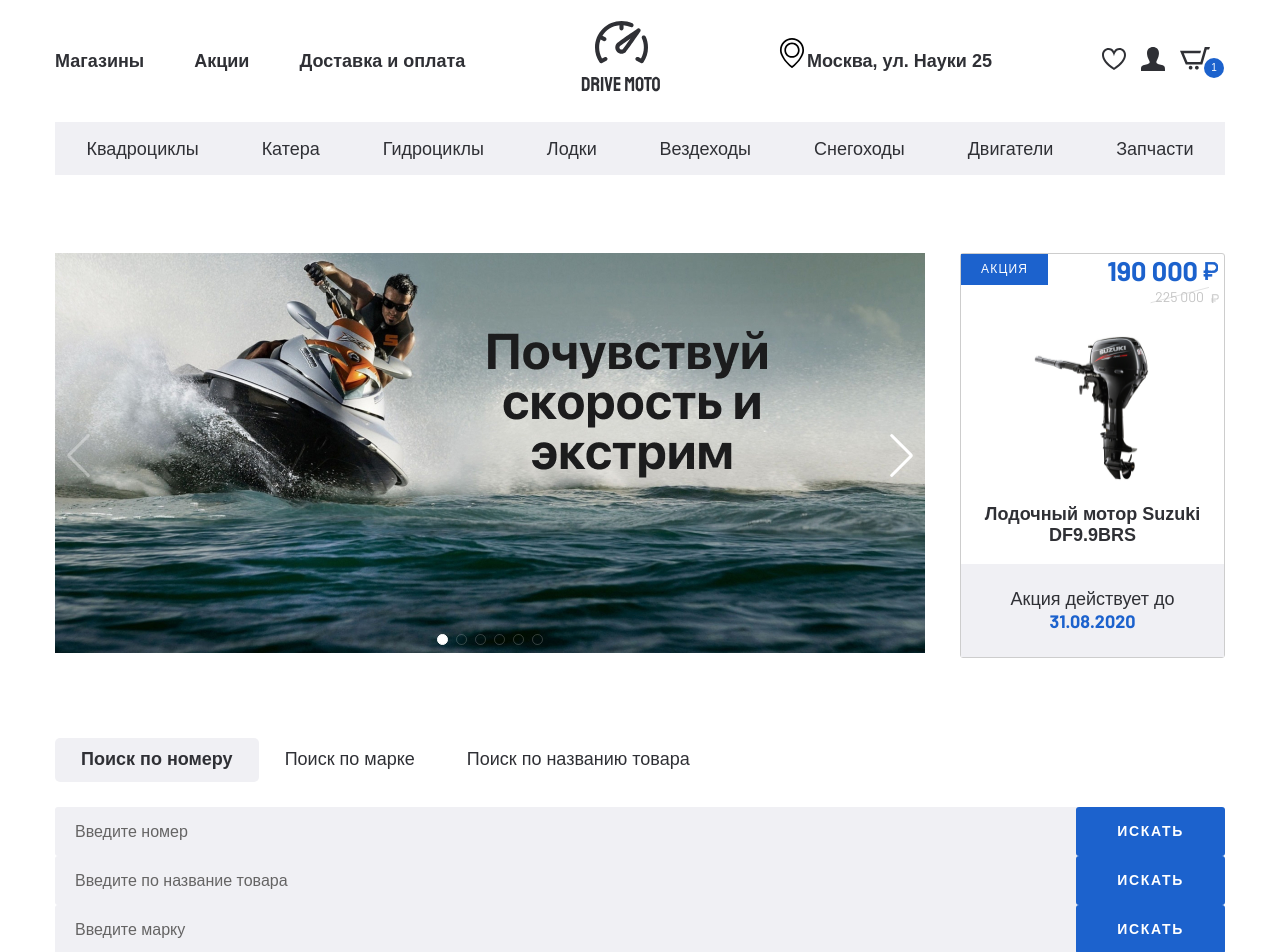
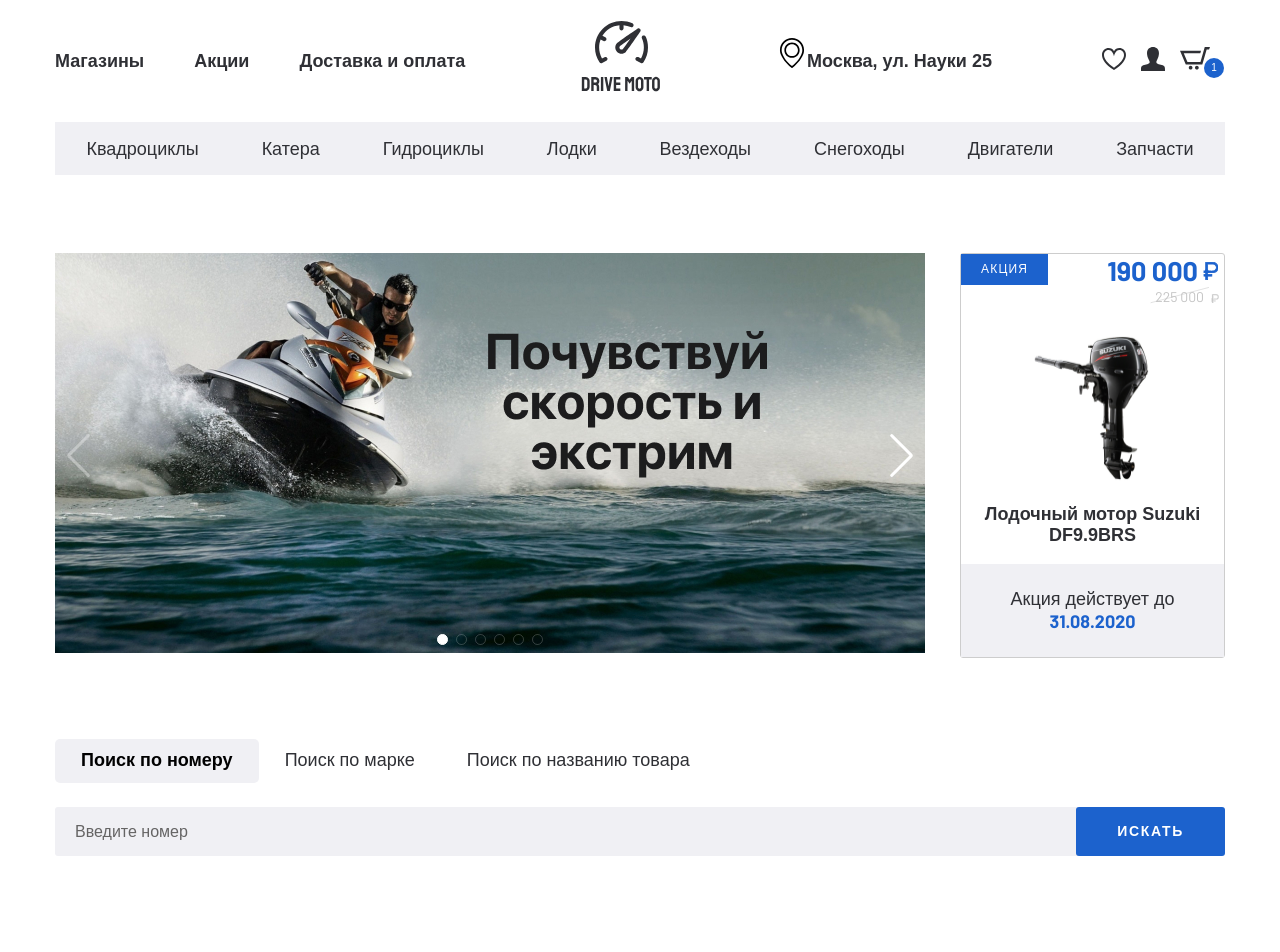
Before and after one commit to Akhad01/drive-moto, a React (Create React App) app: page / in a window 1280 px wide. Shown: the top 952 px of the page. Built offline with nearby package versions, Linux system fonts and the light colour scheme.

Commit message:
refactored tabs in SearchSection

```diff
--- a/package.json
+++ b/package.json
@@ -11,6 +11,7 @@
     "react-dom": "^18.2.0",
     "react-scripts": "5.0.1",
     "react-slick": "^0.29.0",
+    "react-tabs": "^6.0.0",
     "sass": "^1.59.3",
     "swiper": "^9.1.1",
     "web-vitals": "^2.1.4"
--- a/src/components/SearchSection.jsx
+++ b/src/components/SearchSection.jsx
@@ -1,4 +1,7 @@
 import React from 'react'
+import { Tab, Tabs, TabList, TabPanel } from 'react-tabs'
+import 'react-tabs/style/react-tabs.css'
+
 import './SearchSection.scss'
 
 const SearchSection = () => {
@@ -6,22 +9,14 @@ const SearchSection = () => {
     <div className="search page-section">
       <div className="container">
         <div className="search__inner">
-          <div className="search__tabs">
-            <a
-              className="search__tabs-item search__tabs-item--active"
-              href="#tab-1"
-            >
-              Поиск по номеру
-            </a>
-            <a className="search__tabs-item" href="#tab-2">
-              Поиск по марке
-            </a>
-            <a className="search__tabs-item" href="#tab-3">
-              Поиск по названию товара
-            </a>
-          </div>
-          <div className="search__content">
-            <div id="tab-1" className="search__content-item">
+          <Tabs>
+            <TabList>
+              <Tab>Поиск по номеру</Tab>
+              <Tab>Поиск по марке</Tab>
+              <Tab>Поиск по названию товара</Tab>
+            </TabList>
+
+            <TabPanel>
               <form className="search__content-form" action="">
                 <input
                   className="search__content-input"
@@ -32,8 +27,8 @@ const SearchSection = () => {
                   искать
                 </button>
               </form>
-            </div>
-            <div id="tab-2" className="search__content-item">
+            </TabPanel>
+            <TabPanel>
               <form className="search__content-form" action="">
                 <input
                   className="search__content-input"
@@ -44,8 +39,8 @@ const SearchSection = () => {
                   искать
                 </button>
               </form>
-            </div>
-            <div id="tab-3" className="search__content-item">
+            </TabPanel>
+            <TabPanel>
               <form className="search__content-form" action="">
                 <input
                   className="search__content-input"
@@ -56,8 +51,10 @@ const SearchSection = () => {
                   искать
                 </button>
               </form>
-            </div>
-          </div>
+            </TabPanel>
+          </Tabs>
+
+          <div className="search__content"></div>
         </div>
       </div>
     </div>
--- a/src/components/SearchSection.scss
+++ b/src/components/SearchSection.scss
@@ -2,19 +2,21 @@
   margin-bottom: 25px;
 }
 
-.search__tabs-item {
-  padding: 11px 26px 12px;
+.react-tabs__tab-list {
+  border: none;
+  margin-bottom: 25px;
 }
 
-.search__tabs-item--active {
+.react-tabs__tab {
+  padding: 11px 26px 12px;
+  border: none;
+}
+
+.react-tabs__tab--selected {
   font-family: 'SFProDisplay-Bold', sans-serif;
   background-color: #f0f0f4;
   border-radius: 5px;
   font-weight: 700;
-}
-
-.search__content-item {
-  display: block;
 }
 
 .search__content-form {
```
Also changed, not shown: src/App.jsx (renamed from src/App.js), 1 other file (tests, documents, lock files or other folders).
